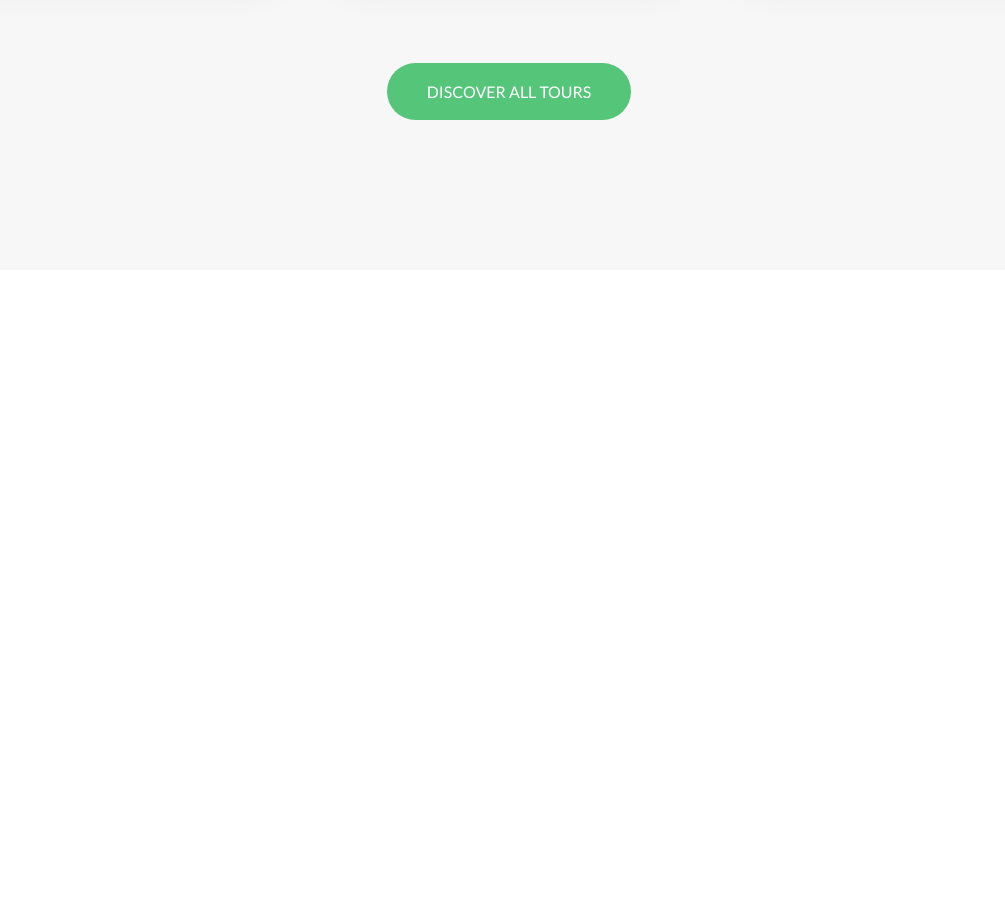
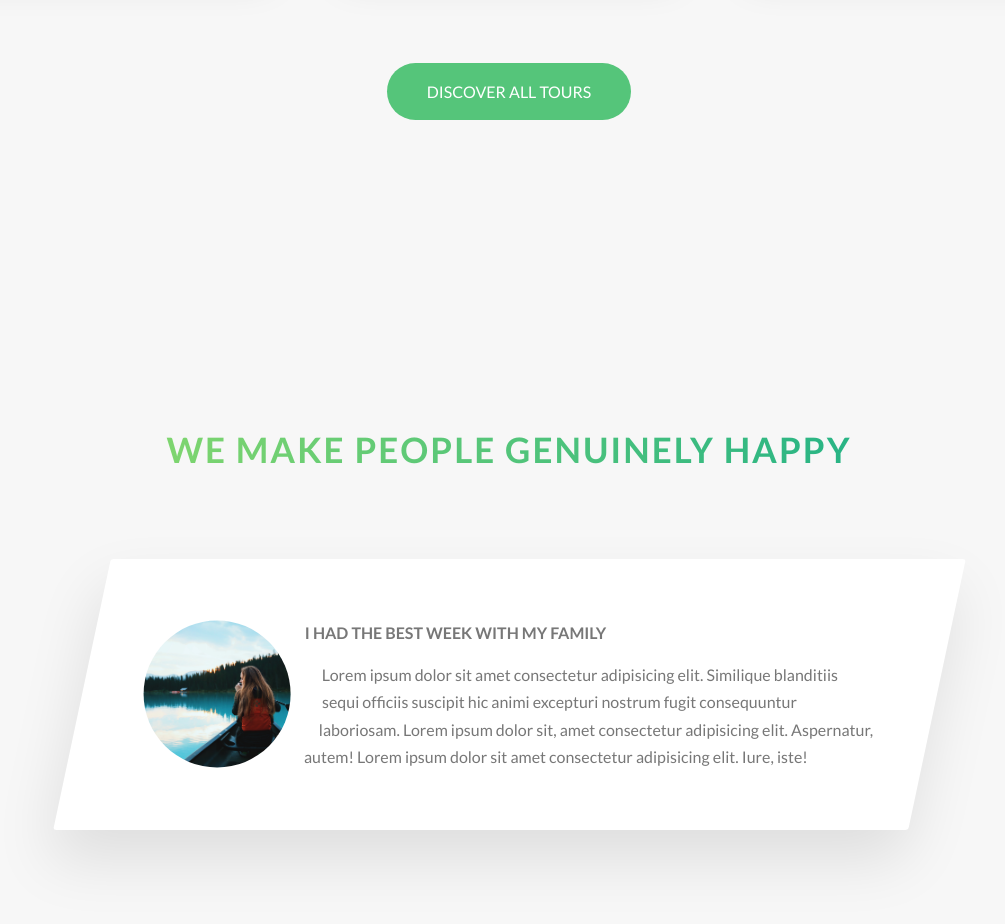
Before and after one commit to tejpalsingh1999/Natours-Webpage, a website: page index.html in a window 1280 px wide. Shown: the part 3031-3955 px from the top of the page, without its empty margins (131-1136 px from the left). Before the commit the page ends 3331 px from the top, so only its background shows below. Drawn offline with Linux system fonts and the light colour scheme.

Commit message:
Added story section partially

```diff
--- a/index.html
+++ b/index.html
@@ -36,13 +36,16 @@
                 <div class="col-1-of-2">
                     <h3 class="heading-tertiary u-margin-bottom-small">You're going to fall in love with nature</h3>
                     <p class="paragraph">
-                        Lorem ipsum dolor sit amet consectetur adipisicing elit. Dolore in quam, fugiat dolor, non rem praesentium commodi dolores consectetur consequuntur ratione eveniet enim quod sunt sed aut aliquam. Fugiat, quibusdam.
+                        Lorem ipsum dolor sit amet consectetur adipisicing elit. Dolore in quam, fugiat dolor, non rem
+                        praesentium commodi dolores consectetur consequuntur ratione eveniet enim quod sunt sed aut
+                        aliquam. Fugiat, quibusdam.
                     </p>
                     <h3 class="heading-tertiary u-margin-bottom-small">
                         Live adventures like you never have before
                     </h3>
                     <p class="paragraph">
-                        Lorem ipsum dolor sit amet consectetur, adipisicing elit. Sequi esse quam sed. Voluptates quidem nostrum quia, eaque nihil ut delectus?
+                        Lorem ipsum dolor sit amet consectetur, adipisicing elit. Sequi esse quam sed. Voluptates quidem
+                        nostrum quia, eaque nihil ut delectus?
                     </p>
                     <a href="#" class="btn-text ">Learn More &rarr;</a>
                 </div>
@@ -63,28 +66,32 @@
                     <div class="feature-box">
                         <i class="feature-box__icon icon-basic-world"></i>
                         <h3 class="heading-tertiary u-margin-bottom-small">Explore the World</h3>
-                        <p class="feature-box_text">Lorem ipsum dolor sit, amet consectetur adipisicing elit. Sunt repellat molestiae numquam fuga nostrum praesentium.</p>
+                        <p class="feature-box_text">Lorem ipsum dolor sit, amet consectetur adipisicing elit. Sunt
+                            repellat molestiae numquam fuga nostrum praesentium.</p>
                     </div>
                 </div>
                 <div class="col-1-of-4">
                     <div class="feature-box">
                         <i class="feature-box__icon icon-basic-compass"></i>
                         <h3 class="heading-tertiary u-margin-bottom-small">Meet Nature</h3>
-                        <p class="feature-box_text">Lorem ipsum dolor sit, amet consectetur adipisicing elit. Sunt repellat molestiae numquam fuga nostrum praesentium.</p>
+                        <p class="feature-box_text">Lorem ipsum dolor sit, amet consectetur adipisicing elit. Sunt
+                            repellat molestiae numquam fuga nostrum praesentium.</p>
                     </div>
                 </div>
                 <div class="col-1-of-4">
                     <div class="feature-box">
                         <i class="feature-box__icon icon-basic-map"></i>
                         <h3 class="heading-tertiary u-margin-bottom-small">Find Your Way</h3>
-                        <p class="feature-box_text">Lorem ipsum dolor sit, amet consectetur adipisicing elit. Sunt repellat molestiae numquam fuga nostrum praesentium.</p>
+                        <p class="feature-box_text">Lorem ipsum dolor sit, amet consectetur adipisicing elit. Sunt
+                            repellat molestiae numquam fuga nostrum praesentium.</p>
                     </div>
                 </div>
                 <div class="col-1-of-4">
                     <div class="feature-box">
                         <i class="feature-box__icon icon-basic-heart"></i>
                         <h3 class="heading-tertiary u-margin-bottom-small">Live a Healthier life</h3>
-                        <p class="feature-box_text">Lorem ipsum dolor sit, amet consectetur adipisicing elit. Sunt repellat molestiae numquam fuga nostrum praesentium.</p>
+                        <p class="feature-box_text">Lorem ipsum dolor sit, amet consectetur adipisicing elit. Sunt
+                            repellat molestiae numquam fuga nostrum praesentium.</p>
                     </div>
                 </div>
             </div>
@@ -207,6 +214,26 @@
 
 
         </section>
+        <section class="section-stories">
+            <div class="u-center-text u-margin-bottom-big">
+                <h2 class="heading-secondary">
+                    We make people genuinely happy
+                </h2>
+            </div>
+
+            <div class="row">
+                <div class="story">
+                    <figure class="story__shape">
+                        <img src="img/nat-8.jpg" alt="Person on a tour" class="story__img">
+                    </figure>
+                    <div class="story__text">
+                        <h3 class="heading-tertiary u-margin-bottom-small">I had the best week with my family</h3>
+                        <p>Lorem ipsum dolor sit amet consectetur adipisicing elit. Similique blanditiis sequi officiis suscipit hic animi excepturi nostrum fugit consequuntur laboriosam. Lorem ipsum dolor sit, amet consectetur adipisicing elit. Aspernatur, autem! Lorem ipsum dolor sit amet consectetur adipisicing elit. Iure, iste!</p>
+                    </div>
+                </div>
+            </div>
+
+        </section>
     </main>
 
 
--- /dev/null
+++ b/sass/components/_story.scss
@@ -0,0 +1,31 @@
+.story{
+    width: 75%;
+    margin: 0 auto;
+    box-shadow: 0 3rem 6rem rgba($color-black, .1);
+    background-color: $color-white;
+    border-radius: 3px;
+    padding: 6rem;
+    padding-left: 9rem;
+    font-size: 1.6rem;
+
+    transform: skewX(-12deg);
+
+    &__shape{
+        width: 15rem;
+        height: 15rem;
+
+        float: left;
+        -webkit-shape-outside: circle(50% at 50% 50%);
+        shape-outside: circle(50% at 50% 50%);
+        -webkit-clip-path: circle(49% at 50% 50%);
+        clip-path: circle(49% at 50% 50%);
+        transform: translateX(-3rem) skewX(12deg);
+    }
+
+    &__img{
+        height: 100%;
+    }
+    &__text{
+        transform: skewX(12deg);;
+    }
+}
--- a/sass/main.scss
+++ b/sass/main.scss
@@ -11,6 +11,7 @@
 @import "components/composition";
 @import "components/feature-box";
 @import "components/card";
+@import "components/story";
 
 @import "layout/header";
 @import "layout/grid";
--- a/sass/pages/_home.scss
+++ b/sass/pages/_home.scss
@@ -19,3 +19,7 @@
     padding: 25rem 0 15rem 0;
     margin-top: -12rem;
 }
+.section-stories{
+    padding: 15rem 0rem;
+    background-color: $color-grey-light-1;
+}
```
Also changed, not shown: css/style.css.
